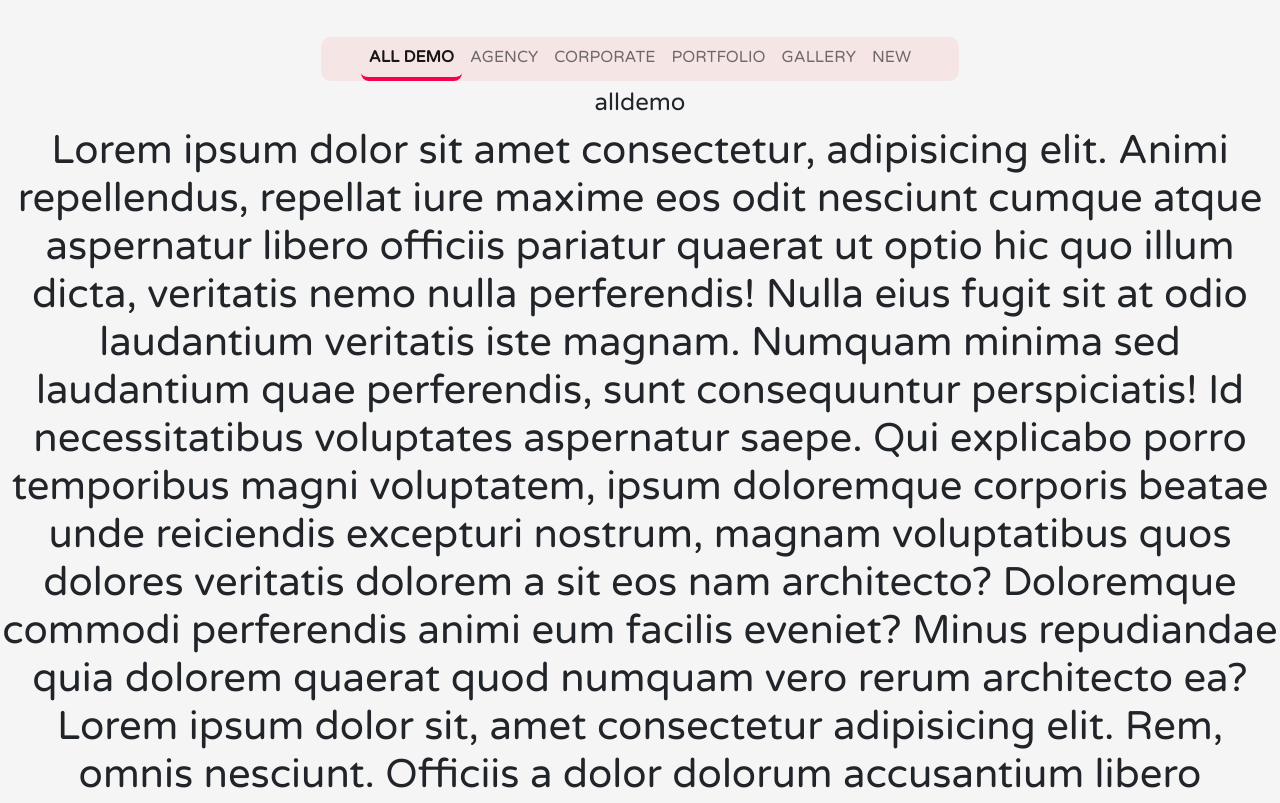
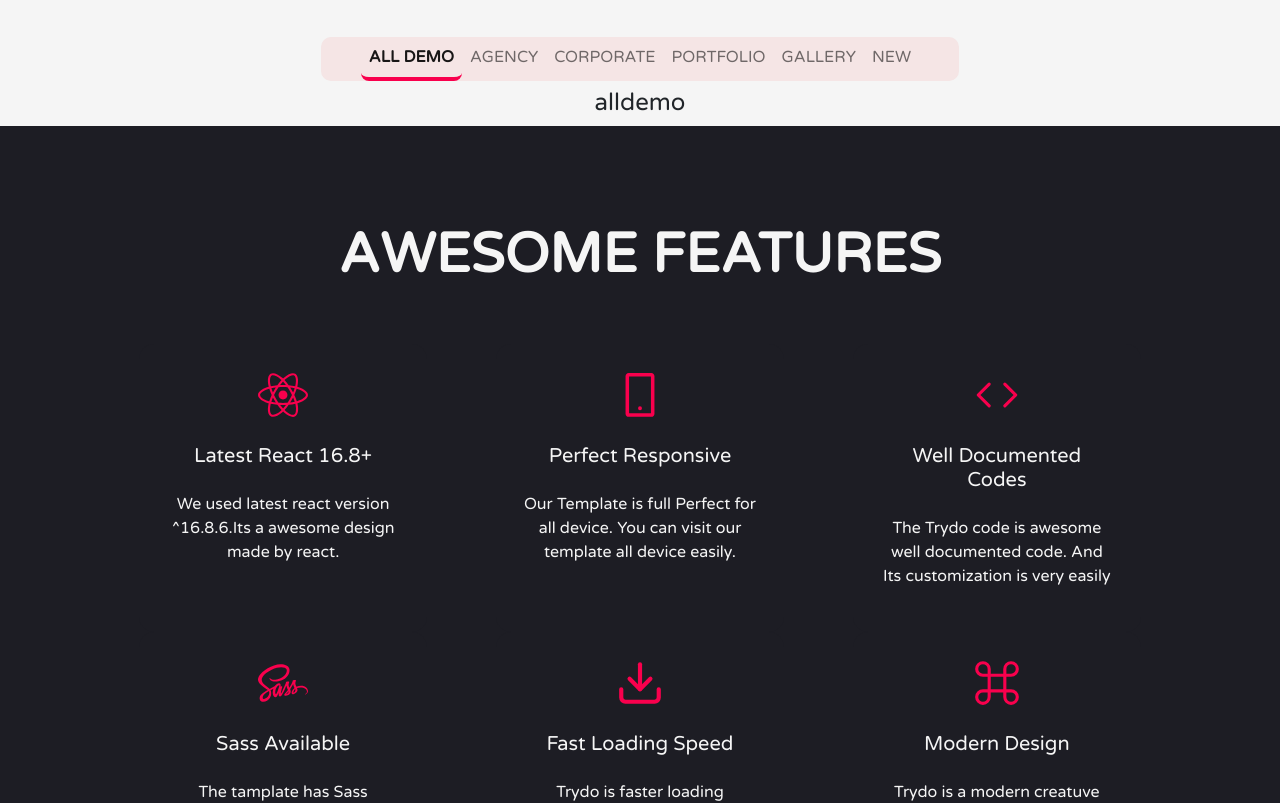
Before and after one commit to Amangupta20000/trydo-cloneapp, a React (Create React App) app: page / in a window 1280 px wide. Shown: the part 1020-1823 px from the top of the page. Built offline with nearby package versions, Linux system fonts and the light colour scheme.

Commit message:
clone-app

```diff
--- a/src/AllDemo.jsx
+++ b/src/AllDemo.jsx
@@ -4,7 +4,7 @@ function AllDemo() {
     return (
         <div>
             <h4>alldemo</h4>
-            <h1>Lorem ipsum dolor sit amet consectetur, adipisicing elit. Animi repellendus, repellat iure maxime eos odit nesciunt cumque atque aspernatur libero officiis pariatur quaerat ut optio hic quo illum dicta, veritatis nemo nulla perferendis! Nulla eius fugit sit at odio laudantium veritatis iste magnam. Numquam minima sed laudantium quae perferendis, sunt consequuntur perspiciatis! Id necessitatibus voluptates aspernatur saepe. Qui explicabo porro temporibus magni voluptatem, ipsum doloremque corporis beatae unde reiciendis excepturi nostrum, magnam voluptatibus quos dolores veritatis dolorem a sit eos nam architecto? Doloremque commodi perferendis animi eum facilis eveniet? Minus repudiandae quia dolorem quaerat quod numquam vero rerum architecto ea? Lorem ipsum dolor sit, amet consectetur adipisicing elit. Rem, omnis nesciunt. Officiis a dolor dolorum accusantium libero laborum reprehenderit esse unde voluptatem culpa? Magnam iusto odit fugit laboriosam mollitia perferendis!</h1>
+
         </div>
     )
 }
```
